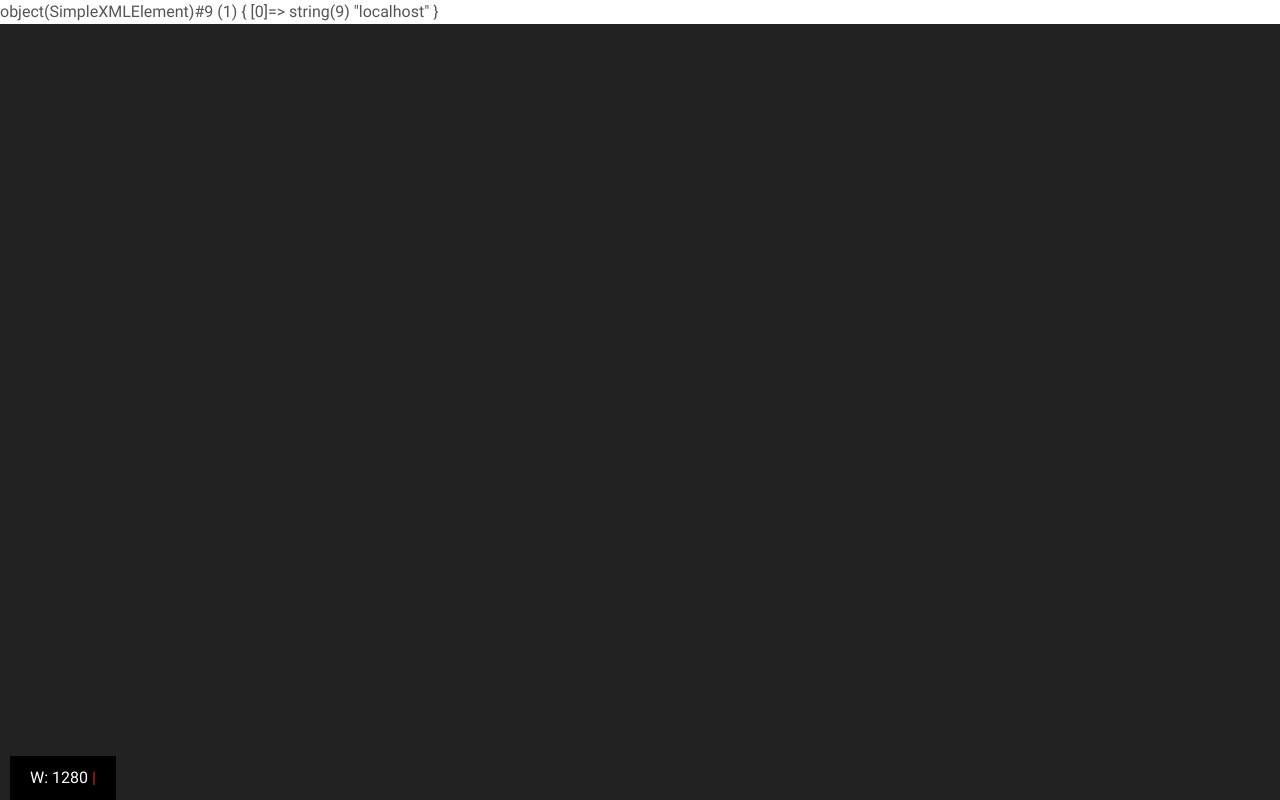
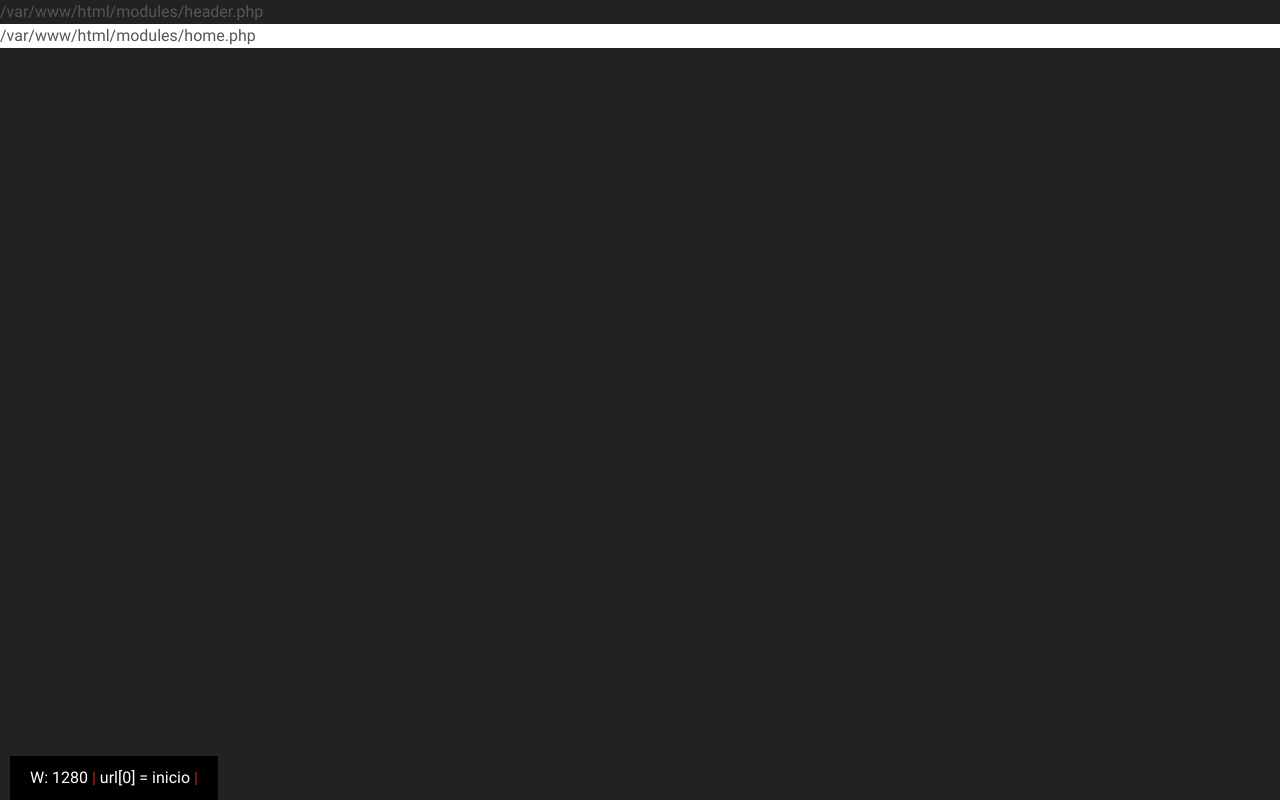
Before and after one commit to Spell-Master/source-map, a PHP site: page / in a window 1280 px wide. Run offline with PHP 8.4, Linux system fonts and the light colour scheme.

Commit message:
Páginas por parâmetro URL

```diff
--- a/index.php
+++ b/index.php
@@ -12,6 +12,9 @@
   }
  */
 include ('system/config.php');
+require_once 'system/function/LoadModule.php';
+
+$url = SeoData::parseUrl();
 ?>
 <html lang="pt-BR">
     <head>
@@ -32,12 +35,9 @@ include ('system/config.php');
 
     </head>
     <body>
-        <header>
-        </header>
+        <header><?php include ('modules/header.php'); ?></header>
         <main>
-            <?php
-            var_dump($config->dbHost);
-            ?>
+            <?php include (LoadModule($url[0])); ?>
         </main>
         <footer>
 
@@ -51,6 +51,11 @@ include ('system/config.php');
 
         <div id="resolucao" style="position: fixed; bottom: 0; left: 10px; padding: 10px 20px; background: black; color: white;">
             W: <div class="line-block"></div> <span class="text-red">|</span>
+            <?php
+            foreach ($url as $key => $value) {
+                echo ("url[{$key}] = {$value} <span class=\"text-red\">|</span> ");
+            }
+            ?>
         </div>
         <script>
             var res = document.getElementById('resolucao').children[0];
--- /dev/null
+++ b/modules/header.php
@@ -0,0 +1,7 @@
+<?php
+echo __FILE__;
+/*
+ * To change this license header, choose License Headers in Project Properties.
+ * To change this template file, choose Tools | Templates
+ * and open the template in the editor.
+ */
--- /dev/null
+++ b/modules/home.php
@@ -0,0 +1,7 @@
+<?php
+echo __FILE__;
+/*
+ * To change this license header, choose License Headers in Project Properties.
+ * To change this template file, choose Tools | Templates
+ * and open the template in the editor.
+ */
--- a/system/class/database/LogRegister.php
+++ b/system/class/database/LogRegister.php
@@ -1,5 +1,4 @@
 <?php
-
 /**
  * ********************************************
  * @copyright: Spell Master(c)
@@ -7,6 +6,7 @@
  * @Class: Classe registro de erros.
  * ********************************************
  */
+
 class LogRegister {
 
     private $file;
@@ -78,6 +78,7 @@ class LogRegister {
                 . ($this->message ? "- Mensagem:\n" . strip_tags($this->message) . "\n" : "")
                 . ($this->comment ? "\n- Comentários:\n" . strip_tags($this->comment) : "")
                 . "\n";
+
         $reg = fopen(__DIR__ . DIRECTORY_SEPARATOR . '..' . DIRECTORY_SEPARATOR . '..' . DIRECTORY_SEPARATOR . 'log' . DIRECTORY_SEPARATOR . 'error.txt', 'a');
         fwrite($reg, $txt);
         fclose($reg);
--- /dev/null
+++ b/system/class/helper/SeoData.php
@@ -0,0 +1,25 @@
+<?php
+
+/**
+ * Description of SeoData
+ *
+ * @author Spell Master
+ */
+class SeoData {
+
+    /**
+     * ****************************************
+     * Obtem os índices das entradas na url.
+     * ****************************************
+     * @return {ARRAY} Índices URI
+     * ****************************************
+     */
+    public static function parseUrl() {
+        $filter = filter_input(INPUT_GET, 'url', FILTER_DEFAULT);
+        $setUrl = empty($filter) ? 'inicio' : $filter;
+        $explode = explode('/', $setUrl);
+        $arr = array_filter($explode);
+        return ($arr);
+    }
+
+}
--- a/system/function/LoadClass.php
+++ b/system/function/LoadClass.php
@@ -11,7 +11,8 @@
 
 spl_autoload_register(function ($Class) {
     $findDir = [
-        'database'
+        'database',
+        'helper',
     ];
     $includeDir = null;
     foreach ($findDir as $DirName) {
--- /dev/null
+++ b/system/function/LoadModule.php
@@ -0,0 +1,28 @@
+<?php
+/**
+ * **************************************************
+ * Carregar arquivos de páginas pelo parâmetro
+ *  da URL.
+ * **************************************************
+ *
+ * @param STR $module
+ * Informar o valor de $_GET['url'][0]
+ *
+ * @copyright (c) 2021, Spell Master (Omar Pautz)
+ * **************************************************
+ */
+
+function LoadModule($module) {
+    $fileName = '';
+    switch ($module) {
+        case 'inicio': $fileName = 'home.php'; break;
+        case 'cadastro': $fileName = 'user/new.php'; break;
+        case 'recuperar-senha': $fileName = 'user/recover.php'; break;
+        case 'entrar': case 'login': $fileName = 'user/login.php'; break;
+    }
+    if (file_exists('modules/' . $fileName)) {
+        return ('modules/' . $fileName);
+    } else {
+        return ('error/404.php');
+    }
+}
```
Also changed, not shown: PRODUÇÃO/NOVO.sql (added, +13 -0 lines), error/404.php (added, +7 -0 lines), modules/user/login.php (added, +7 -0 lines), modules/user/new.php (added, +7 -0 lines), modules/user/recover.php (added, +7 -0 lines), 1 other file.
